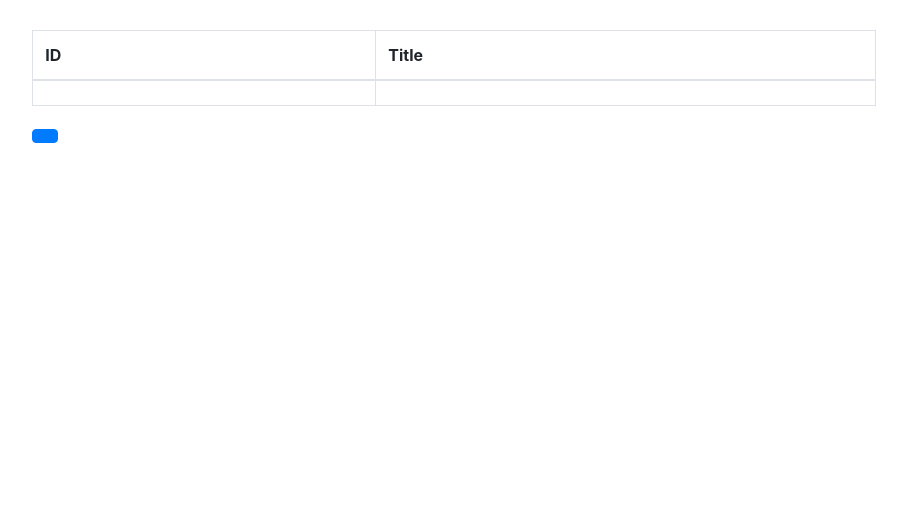
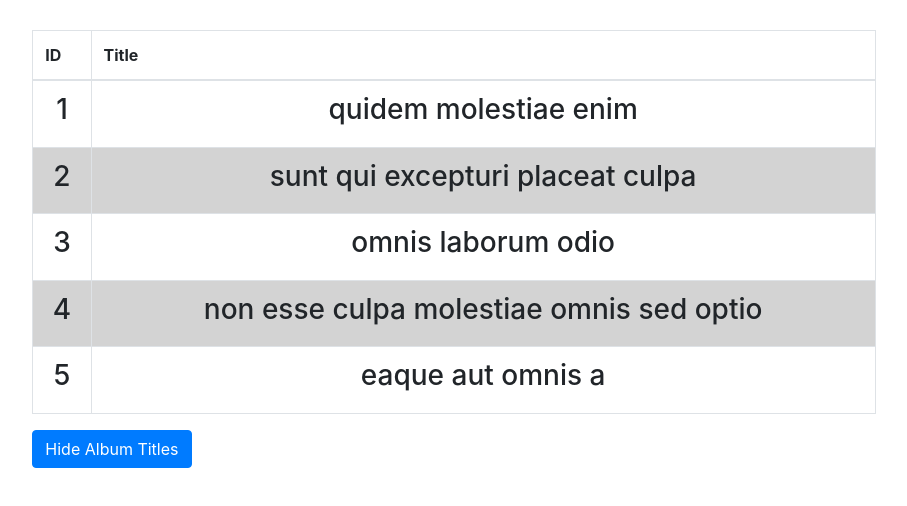
Before and after one commit to stefani-nik/angular-workshop, an Angular app: page / in a window 1280 px wide. Shown: the top 506 px of the page, without its empty margins (186-1093 px from the left). Built offline with nearby package versions, Linux system fonts and the light colour scheme.

Commit message:
Added solution for task 2

```diff
--- a/src/app/components/home/home.component.html
+++ b/src/app/components/home/home.component.html
@@ -4,21 +4,17 @@
         <thead>
           <tr>
             <th>ID</th>
-            <!-- TODO - 9: Use *ngIf directive to display Albums table heading element if the flag is set to true -->
-            <th>Title</th>
+            <th *ngIf="showAlbumTitles">Title</th>
           </tr>
         </thead>
         <tbody>
-          <!-- TODO - 1: Use *ngFor directive on the table row element to iterate over the albums -->
-          <!-- TODO - 4: Declare a variable which detects if the table row element is on odd position -->
-          <!-- TODO - 5: Style the odd table row element with 'gray-table-cell' class -->
-          <tr>
+          <tr *ngFor="let album of albums;let odd = odd;" [ngClass]="{'gray-table-cell': odd}">
             <td>
-              <!-- TODO - 2: Display album ID here -->
+              <h3>{{album.id}}</h3>
             </td>
-            <!-- TODO - 3: Display album title here -->
-            <!-- TODO - 10: Use *ngIf directive to display the current album title if the flag is set to true -->
-            <td></td>
+            <td *ngIf="showAlbumTitles">
+              <h3>{{album.title}}</h3>
+            </td>
           </tr>
         </tbody>
       </table>
@@ -27,8 +23,6 @@
 
 <div class="row">
   <div class="col-sm-2 offset-2">
-    <!-- TODO - 8: Add on click listener to trigger the toggle flag function defined in the component -->
-    <!-- TODO - 9: Change the button text depending on the flag value('Hide Album Titles'/'Show Album Titles') -->
-    <button class="btn btn-primary"></button>
+    <button class="btn btn-primary" (click)="toggleAlbumTitles()">{{ showAlbumTitles ? 'Hide' : 'Show'}} Album Titles </button>
   </div>
 </div>
--- a/src/app/components/home/home.component.ts
+++ b/src/app/components/home/home.component.ts
@@ -7,11 +7,12 @@ import { Albums } from './albums';
   styleUrls: ['./home.component.css']
 })
 export class HomeComponent {
-
-  // TODO - 6: Add boolean flag here for toggling the album titles column in the table.
+  showAlbumTitles: Boolean = true;
   albums: Array<any> = Albums;
 
   constructor() { }
 
-  // TODO - 7: Add a function here to toggle the boolean flag value.
+  toggleAlbumTitles() {
+    this.showAlbumTitles = !this.showAlbumTitles;
+  }
 }
```
